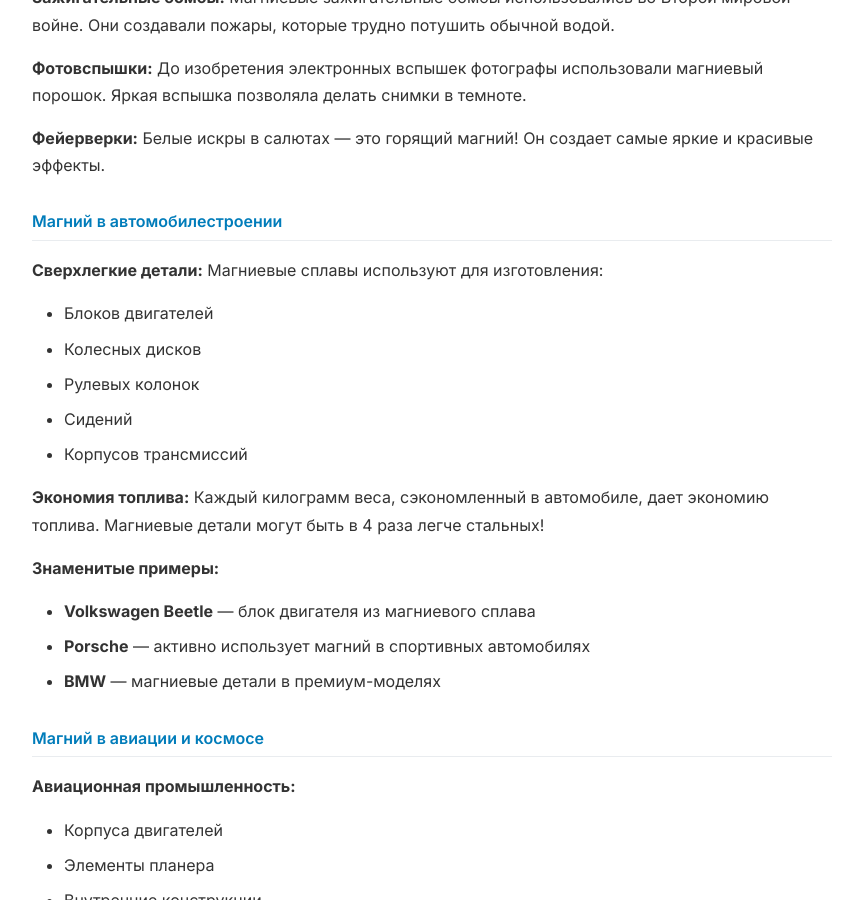
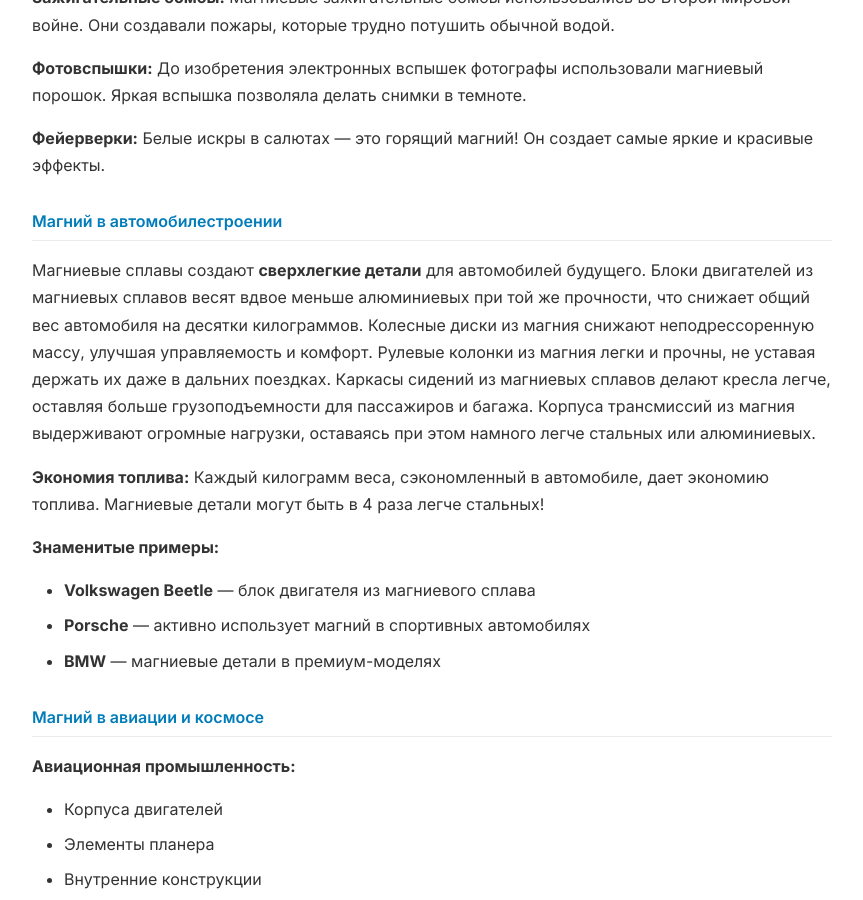
Before and after one commit to alexeygrigorev/little-book-of-metals-ru, a Jekyll site: the page built from часть_3_металлы/глава_23_магний.md, in a window 1280 px wide and 900 px high, scrolled down 2378 px. Shown: the whole window, without its empty margins (208-1071 px from the left). Built offline with Jekyll 4.4.1, drawn with Linux system fonts in a browser that asks for light colours.

Commit message:
Enhanced chapters 1, 23, 29: introduction, magnesium, uranium
Co-authored-by: alexeygrigorev <875246+alexeygrigorev@users.noreply.github.com>

```diff
--- a/часть_3_металлы/глава_23_магний.md
+++ b/часть_3_металлы/глава_23_магний.md
@@ -87,13 +87,7 @@ layout: chapter
 
 ## Магний в автомобилестроении
 
-**Сверхлегкие детали:**
-Магниевые сплавы используют для изготовления:
-- Блоков двигателей
-- Колесных дисков
-- Рулевых колонок
-- Сидений
-- Корпусов трансмиссий
+Магниевые сплавы создают **сверхлегкие детали** для автомобилей будущего. Блоки двигателей из магниевых сплавов весят вдвое меньше алюминиевых при той же прочности, что снижает общий вес автомобиля на десятки килограммов. Колесные диски из магния снижают неподрессоренную массу, улучшая управляемость и комфорт. Рулевые колонки из магния легки и прочны, не уставая держать их даже в дальних поездках. Каркасы сидений из магниевых сплавов делают кресла легче, оставляя больше грузоподъемности для пассажиров и багажа. Корпуса трансмиссий из магния выдерживают огромные нагрузки, оставаясь при этом намного легче стальных или алюминиевых.
 
 **Экономия топлива:**
 Каждый килограмм веса, сэкономленный в автомобиле, дает экономию топлива. Магниевые детали могут быть в 4 раза легче стальных!
```
Also changed, not shown: часть_1_история/глава_01_введение.md (+1 -5 lines), часть_3_металлы/глава_29_уран.md (+1 -4 lines).
